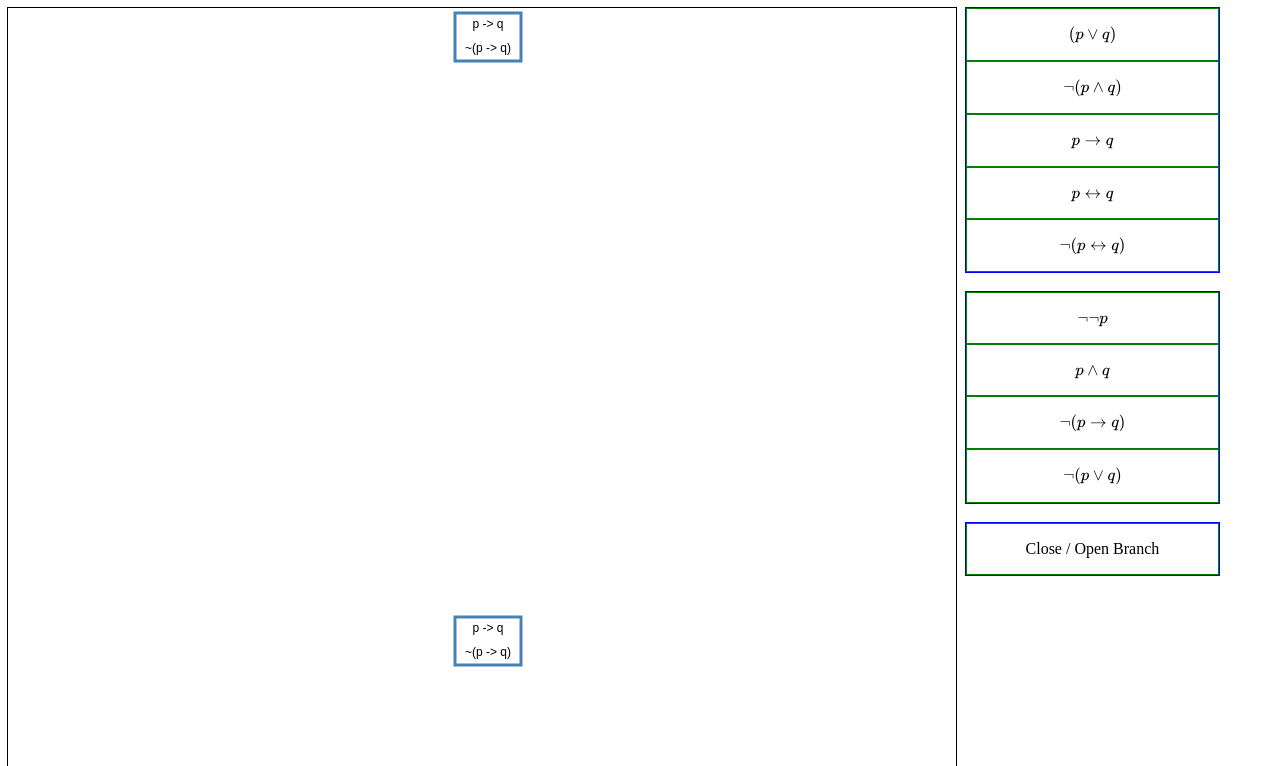
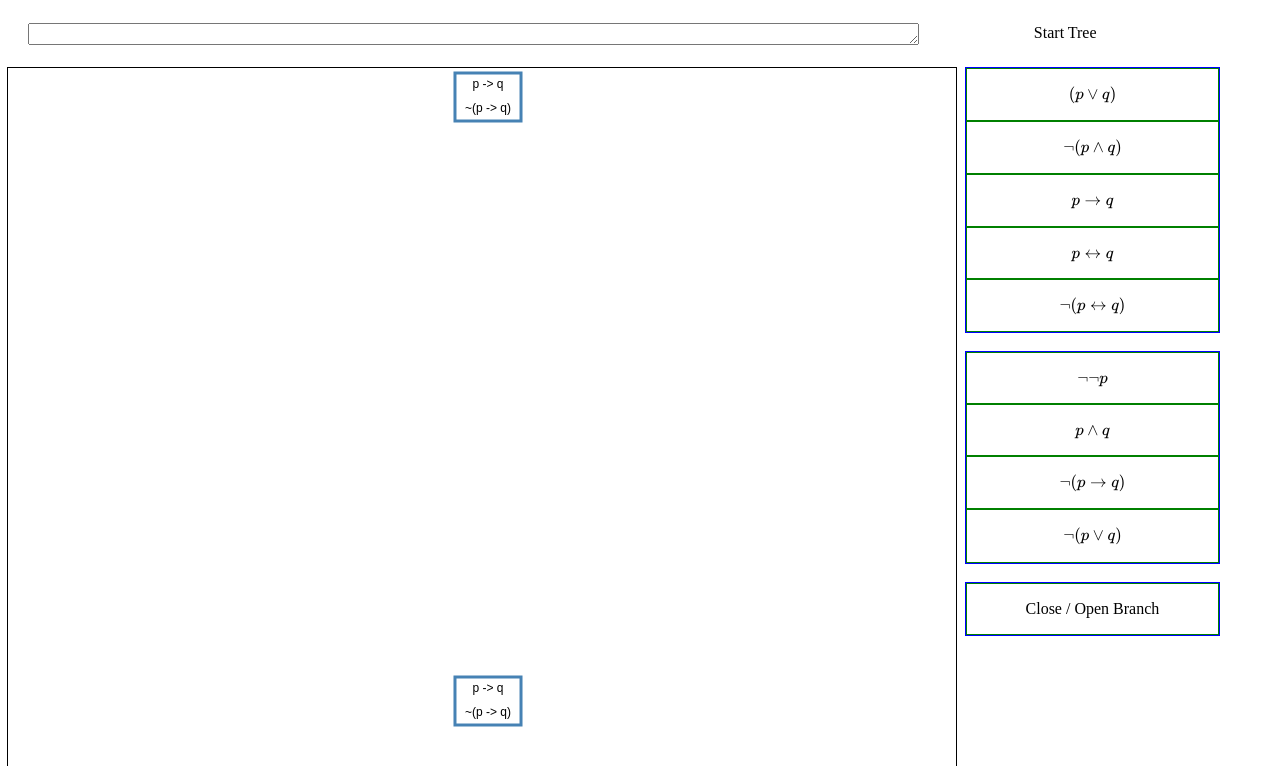
Before and after one commit to Chambrrrz/Truth-Tree-Assistant, a website with bundled scripts: page index.html in a window 1280 px wide. Shown: the top 766 px of the page. Built offline with nearby package versions, Linux system fonts and the light colour scheme.

Commit message:
Added text-area and button at top of page to input formula list for starting the tree (nothing is hooked up though).

```diff
--- a/index.html
+++ b/index.html
@@ -25,13 +25,15 @@
 
 /* We will want to move the styles into a css file soon. */
 
- .node rect, .node circle {
+      .node rect {
           fill: #fff;
           stroke: steelblue;
           stroke-width: 3px;
        }
 
- .node text { font: 12px sans-serif; }
+      .node text {
+          font: 12px sans-serif;
+      }
 
       .link {
           fill: none;
@@ -39,7 +41,7 @@
           stroke-width: 2px;
       }
 
- #treeContainer{
+      #treeContainer {
           float:left;
           outline: 1px solid black;
           width:75%;
@@ -56,17 +58,17 @@
           padding:0;
       }
 
- .controls > li{
+      .controls > li {
           border:1px solid green;
           border-radius: :5px;
       }
 
- .control:hover{
+      .control:hover {
           background-color:blue;
           color:yellow;
       }
 
- .controls.nonBranching, .controls.misc{
+      .controls.nonBranching, .controls.misc {
           margin-top:20px;
       }
 
@@ -74,9 +76,36 @@
           text-align: center;
       }
 
+      .node text {
+          cursor : pointer;
+      }
 
- .node text{
-  cursor : pointer;
+      .initer {
+          margin-bottom:10px;
+      }
+
+      .initer > * {
+          float:left;
+          margin-left: 20px;
+          text-align: center;
+      }
+
+      .initer:after {
+          content: '';
+          display: block;
+          clear: both;
+      }
+
+      .treeStart {
+          width: 20%;
+          border-radius:10px;
+      }
+
+      .propList {
+          margin-top:15px;
+          text-align:left;
+          width:70%;
+          height:1.2em;
       }
 
   </style>
@@ -86,6 +115,10 @@
 </head>
   <body>
     <div class="appContainer">
+      <div class="initer">
+        <textarea class="propList"></textarea>
+        <div class="treeStart control"> <p> Start Tree </p> </div>
+      </div>
       <div class="mainView">
         <div id="treeContainer"> </div>
 
@@ -130,8 +163,6 @@
           <ul class="controls misc">
             <li class="control closeBranch"> <p> Close / Open Branch <p> </li>
           </ul>
-      </div>
-      <div class="branchControl">
 
       </div>
     </div>
```
Lines whose indentation alone changed are shown as unchanged.
